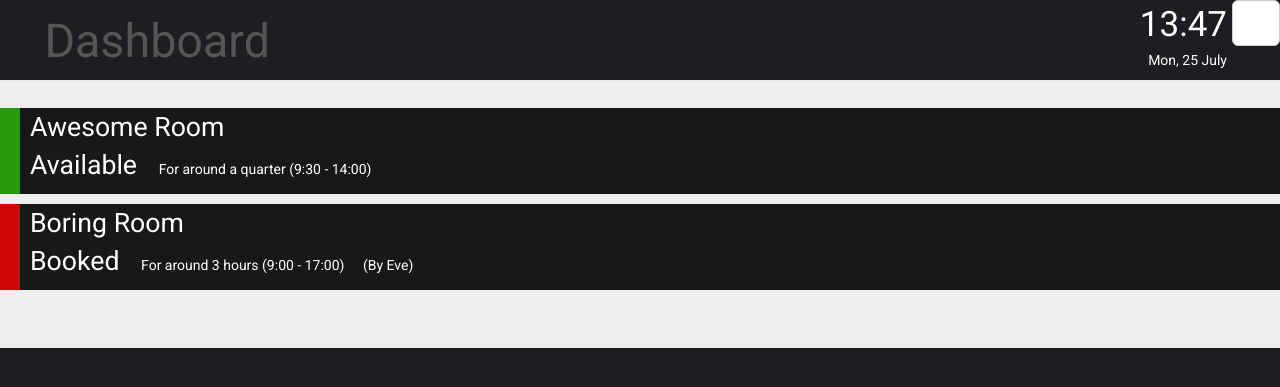
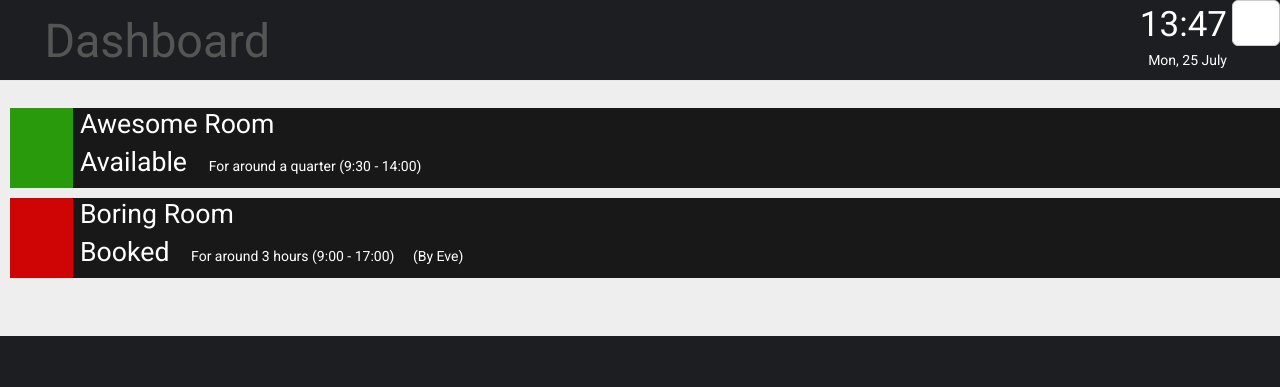
Before and after one commit to DerHahne/room_display, a Flask app: page / in a window 1280 px wide. Shown: the top 387 px of the page. Run offline with Flask 2, Linux system fonts and the light colour scheme; some libraries are stand-ins or nearby versions; some web fonts are replaced.

Commit message:
[feature] colour blind support

```diff
--- a/room_display/static/index.css
+++ b/room_display/static/index.css
@@ -3,7 +3,12 @@ body {
     color: #fff;
     background: #1c1e22;
 }
-
+ul {
+    padding-left: 10px;
+}
+li {
+    list-style-type: none;
+}
 
 /*NAV*/
 .navbar {
@@ -41,8 +46,18 @@ body {
     font-size: 35pt;
     vertical-align: middle;
 }
+.dropdown-menu {
+    width: 30em;
+}
 .dropdown-menu li a {
     font-size: 20pt;
+}
+.dropdown-menu li {
+    padding-left: 3em;
+    position: relative;
+}
+.dropdown-menu li:before {
+    font-size: 2em!important;
 }
 
 
@@ -53,20 +68,57 @@ body {
 
 
 /*SHARED*/
-.room-available {
-    border-left: 20px solid #299a0b;
+li.room-available {
 }
-.room-busy {
-    border-left: 20px solid #cf0404;
+li.room-available:before {
+  content: "\e013";
+  font-family: "Glyphicons Halflings";
+  font-size: 3em;
+  color: #00ff00;
+  background-color: #299a0b;
+  position: absolute;
+  height: 100%;
+  top: 1em;
+  left: 0em;
+  margin-top: -1em;
+  width: 1.5em;
+  vertical-align: middle;
+  text-align: center;
+}
+li.room-busy {
+
+}
+li.room-busy:before {
+  content: "\e090";
+  font-family: "Glyphicons Halflings";
+  font-size: 3em;
+  color: #ff0000;
+  background-color: #cf0404;
+  position: absolute;
+  height: 100%;
+  top: 1em;
+  left: 0em;
+  margin-top: -1em;
+  width: 1.5em;
+  vertical-align: middle;
+  text-align: center;
 }
 
 
 /*DASHBOARD*/
 .dashboard-room-booking {
     display: block;
-    background-color: #181818 ;
+    background-color: #181818;
     margin-bottom: 10px;
     padding: 10px;
+}
+li.dashboard-room-booking {
+    display: block;
+    background-color: #181818;
+    margin-bottom: 10px;
+    margin-left: 0px;
+    padding: 0.5em 0.5em 0.5em 5em;
+    position: relative;
 }
 .dashboard-booking-details {
     display: block;
@@ -91,9 +143,16 @@ body {
 }
 .room-booking {
     display: block;
-    background-color: #181818 ;
+    background-color: #181818;
     margin-bottom: 20px;
     padding: 20px;
+}
+li.room-booking {
+    display: block;
+    background-color: #181818;
+    margin-bottom: 20px;
+    padding: 0.5em 0.5em 0.5em 5em;
+    position: relative;
 }
 .booking-time {
     display: block;
--- a/room_display/static/templates/booking.html
+++ b/room_display/static/templates/booking.html
@@ -1,4 +1,4 @@
-<span class="room-booking {{booking.available ? 'room-available' : 'room-busy'}}">
+<li class="room-booking {{booking.available ? 'room-available' : 'room-busy'}}">
     <span class="booking-time">
         <span class="booking-start_time">
             {{booking.start_time}}
@@ -30,4 +30,4 @@
             (By {{booking.username}})
         </span>
     </span>
-</span>
+</li>
--- a/room_display/static/templates/dashboard.html
+++ b/room_display/static/templates/dashboard.html
@@ -1,7 +1,6 @@
-<span class="dashboard-room" ng-repeat="room in rooms">
-    <span ng-if="room.first_booking">
-        <span class="dashboard-room-booking {{room.first_booking.available ? 'room-available' : 'room-busy'}}">
-
+<ul class="dashboard-room" ng-repeat="room in rooms">
+    <li ng-if="room.first_booking" class="dashboard-room-booking {{room.first_booking.available ? 'room-available' : 'room-busy'}}">
+        <span>
             <span class="dashboard-room-name">
                 {{room.name}}
             </span>
@@ -31,9 +30,8 @@
                 </span>
 
             </span>
-
         </span>
-    </span>
+    </li>
     <span ng-if="!room.first_booking">
         <h1 class="dashboard-room-name">
             {{room.name}}
@@ -41,4 +39,4 @@
 
         No more bookings!
     </span>
-</span>
+</ul>
--- a/room_display/static/templates/room.html
+++ b/room_display/static/templates/room.html
@@ -1,3 +1,3 @@
-<span ng-repeat="booking in room.bookings">
+<ul ng-repeat="booking in room.bookings">
     <span ng-include src="'static/templates/booking.html'"></span>
-</span>
+</ul>
```
